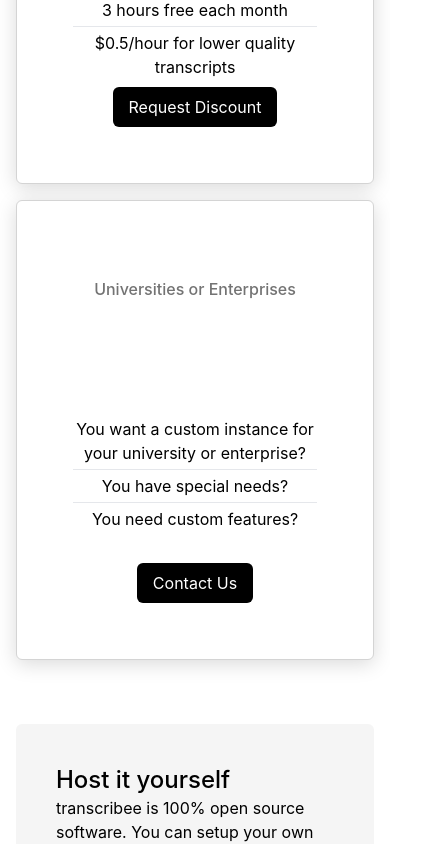
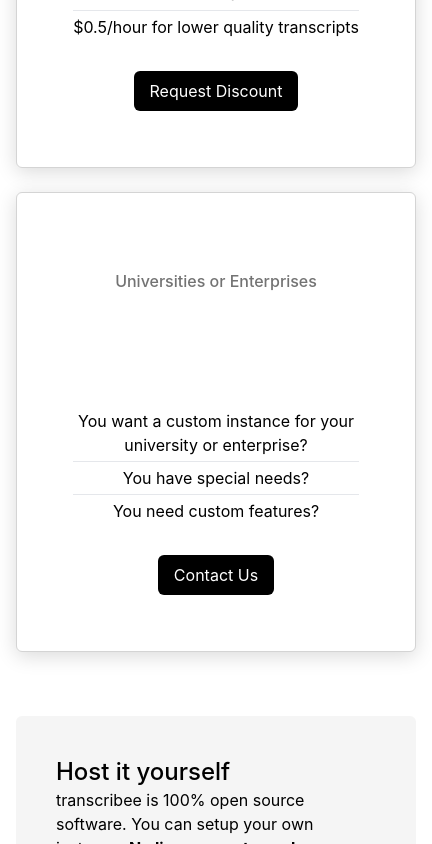
Before and after one commit to bugbakery/transcribee-website, a Next.js app: page /pricing in a window 390 px wide. Shown: the part 1156-2000 px from the top of the page, 432 px wide, since content can reach past the window. Built offline with nearby package versions, Linux system fonts and the light colour scheme.

Commit message:
optimize mobile pricing

```diff
--- a/src/app/pricing/page.tsx
+++ b/src/app/pricing/page.tsx
@@ -19,7 +19,7 @@
       <h3 className="text-center my-4">
         Simple, yet affordable pricing model. Completely usage based. No monthly fees. No surprises.
       </h3>
-      <div className="flex my-16 flex-wrap gap-4 lg:gap-0">
+      <div className="flex my-16 flex-wrap gap-6 lg:gap-0 max-w-[500px] lg:max-w-none mx-auto lg:mx-none">
         <PricingCard title="Educational" buttonText="Request Discount" buttonUrl="/todo">
           <Price price={1} />
           <ListP>students and teachers only</ListP>
@@ -58,8 +58,8 @@
         </PricingCard>
       </div>
 
-      <div className="flex my-16 gap-4 flex-wrap">
-        <div className="rounded-md bg-neutral-100 p-10 basis-0 flex-grow min-w-[300px]">
+      <div className="flex my-16 gap-4 flex-wrap max-w-[500px] lg:max-w-none lg:max-w-none mx-auto lg:mx-none">
+        <div className="rounded-md bg-neutral-100 p-10 basis-0 flex-grow min-w-[400px]">
           <h3 className="text-2xl font-medium">Host it yourself</h3>
           <p>
             transcribee is 100% open source software. You can setup your own instance.{' '}
```
